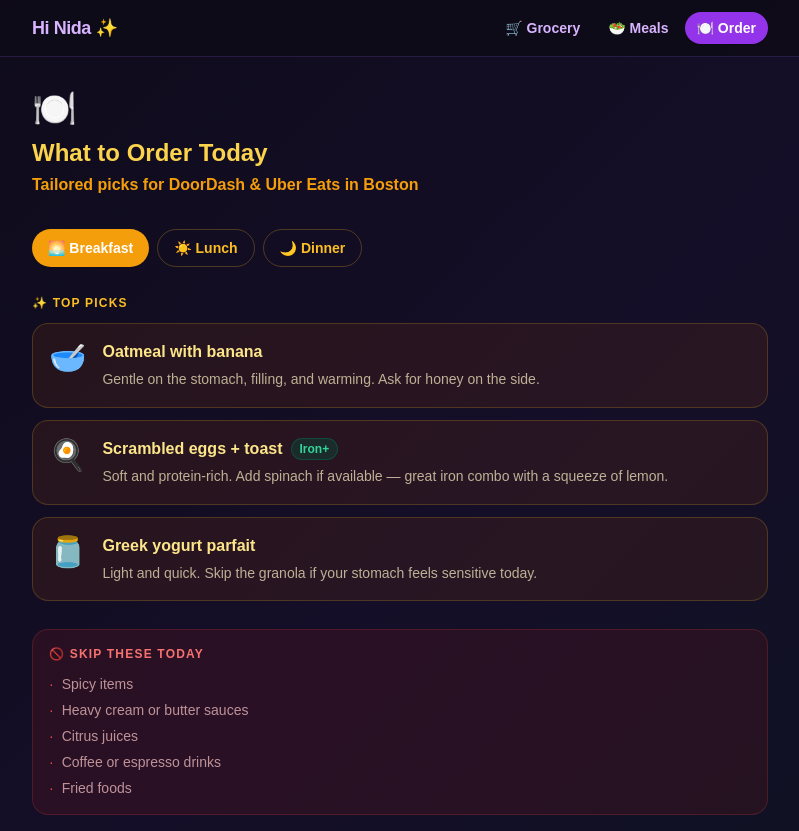
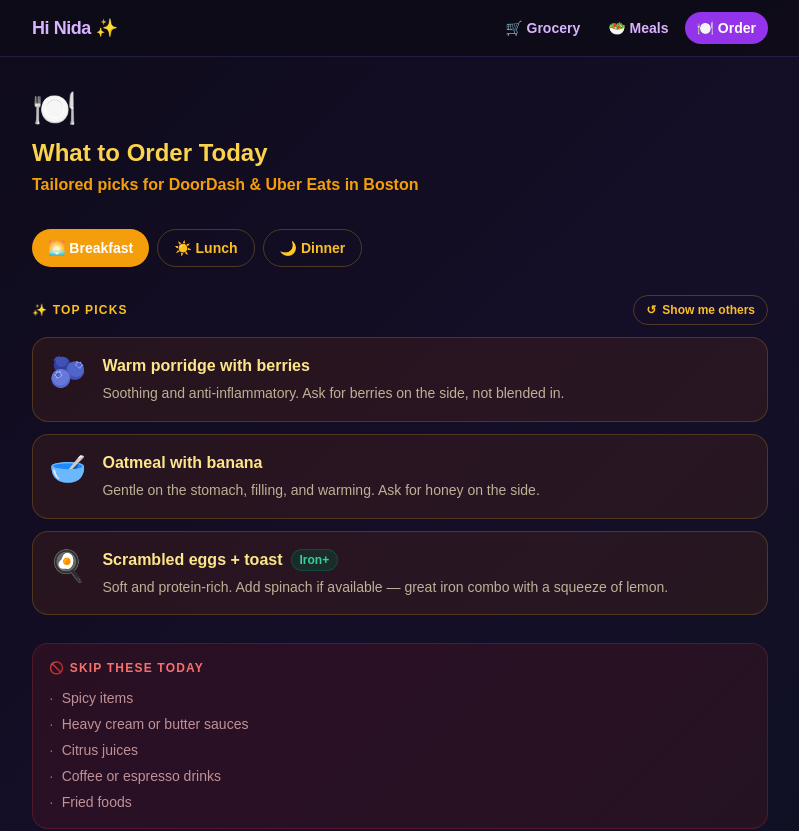
Before and after one commit to thephoenix13/n-health, a Next.js app: page /order in a window 1280 px wide. Shown: the top 831 px of the page, without its empty margins (240-1039 px from the left). Built offline with nearby package versions, Linux system fonts and the light colour scheme.

Commit message:
Add refresh button with expanded picks pool, random selection

```diff
--- a/pages/order.js
+++ b/pages/order.js
@@ -6,24 +6,12 @@ const RECOMMENDATIONS = {
     label: 'Breakfast',
     emoji: '🌅',
     picks: [
-      {
-        dish: 'Oatmeal with banana',
-        note: 'Gentle on the stomach, filling, and warming. Ask for honey on the side.',
-        emoji: '🥣',
-        iron: false,
-      },
-      {
-        dish: 'Scrambled eggs + toast',
-        note: 'Soft and protein-rich. Add spinach if available — great iron combo with a squeeze of lemon.',
-        emoji: '🍳',
-        iron: true,
-      },
-      {
-        dish: 'Greek yogurt parfait',
-        note: 'Light and quick. Skip the granola if your stomach feels sensitive today.',
-        emoji: '🫙',
-        iron: false,
-      },
+      { dish: 'Oatmeal with banana', note: 'Gentle on the stomach, filling, and warming. Ask for honey on the side.', emoji: '🥣', iron: false },
+      { dish: 'Scrambled eggs + toast', note: 'Soft and protein-rich. Add spinach if available — great iron combo with a squeeze of lemon.', emoji: '🍳', iron: true },
+      { dish: 'Greek yogurt parfait', note: 'Light and quick. Skip the granola if your stomach feels sensitive today.', emoji: '🫙', iron: false },
+      { dish: 'Avocado toast', note: 'Good fats, gentle on digestion. Add a poached egg on top if available.', emoji: '🥑', iron: false },
+      { dish: 'Warm porridge with berries', note: 'Soothing and anti-inflammatory. Ask for berries on the side, not blended in.', emoji: '🫐', iron: false },
+      { dish: 'Banana pancakes', note: 'Soft, gentle, and filling. Ask for light syrup or honey instead of heavy toppings.', emoji: '🥞', iron: false },
     ],
     avoid: ['Spicy items', 'Heavy cream or butter sauces', 'Citrus juices', 'Coffee or espresso drinks', 'Fried foods'],
     restaurants: [
@@ -36,24 +24,12 @@ const RECOMMENDATIONS = {
     label: 'Lunch',
     emoji: '☀️',
     picks: [
-      {
-        dish: 'Chicken soup or broth bowl',
-        note: 'The most restorative option. Look for clear or light broths, not cream-based.',
-        emoji: '🍲',
-        iron: false,
-      },
-      {
-        dish: 'Rice bowl with grilled chicken',
-        note: 'Simple, filling, easy to digest. Ask for steamed veggies on the side.',
-        emoji: '🍚',
-        iron: false,
-      },
-      {
-        dish: 'Avocado toast or warm grain bowl',
-        note: 'Good fats, widely available. Go for warm grain bowls over cold salads.',
-        emoji: '🥑',
-        iron: false,
-      },
+      { dish: 'Chicken soup or broth bowl', note: 'The most restorative option. Look for clear or light broths, not cream-based.', emoji: '🍲', iron: false },
+      { dish: 'Rice bowl with grilled chicken', note: 'Simple, filling, easy to digest. Ask for steamed veggies on the side.', emoji: '🍚', iron: false },
+      { dish: 'Warm grain bowl', note: 'Good fats, widely available. Go for warm bowls over cold salads.', emoji: '🥗', iron: false },
+      { dish: 'Lentil soup + bread', note: 'Iron-rich and filling. One of the best choices for energy today.', emoji: '🥣', iron: true },
+      { dish: 'Grilled cheese + tomato soup', note: 'Comforting and easy to digest. Opt for a light tomato base, not creamy.', emoji: '🧀', iron: false },
+      { dish: 'Congee or rice porridge', note: 'The gentlest option on this list. Perfect for low-energy days.', emoji: '🍜', iron: false },
     ],
     avoid: ['Spicy curries', 'Heavy cream-based dishes', 'Fried items', 'Tomato-heavy sauces', 'Cold raw salads'],
     restaurants: [
@@ -66,24 +42,12 @@ const RECOMMENDATIONS = {
     label: 'Dinner',
     emoji: '🌙',
     picks: [
-      {
-        dish: 'Grilled salmon or white fish',
-        note: 'Anti-inflammatory and iron-rich. Look for lemon-herb or olive oil preparations.',
-        emoji: '🐟',
-        iron: true,
-      },
-      {
-        dish: 'Pasta with olive oil or light sauce',
-        note: 'Stick to olive oil, garlic, or white sauce. Avoid heavy tomato-based.',
-        emoji: '🍝',
-        iron: false,
-      },
-      {
-        dish: 'Chicken and rice',
-        note: 'Safe, nourishing, easy on digestion. A reliable choice on any energy day.',
-        emoji: '🍗',
-        iron: false,
-      },
+      { dish: 'Grilled salmon or white fish', note: 'Anti-inflammatory and iron-rich. Look for lemon-herb or olive oil preparations.', emoji: '🐟', iron: true },
+      { dish: 'Pasta with olive oil or light sauce', note: 'Stick to olive oil, garlic, or white sauce. Avoid heavy tomato-based.', emoji: '🍝', iron: false },
+      { dish: 'Chicken and rice', note: 'Safe, nourishing, easy on digestion. A reliable choice on any energy day.', emoji: '🍗', iron: false },
+      { dish: 'Miso soup with tofu and rice', note: 'Probiotic, very gentle, and anti-inflammatory. Great for the gut.', emoji: '🍱', iron: false },
+      { dish: 'Baked cod with mashed potato', note: 'Mild white fish, very easy on digestion. Ask for no heavy butter sauce.', emoji: '🥔', iron: false },
+      { dish: 'Veggie stir-fry with rice', note: 'Well-cooked veggies are gentle. Ask for light soy sauce, no chili.', emoji: '🥦', iron: true },
     ],
     avoid: ['Spicy food', 'Fried dishes', 'Heavy dairy', 'Tomato-heavy curries or pasta', 'Anything too rich or oily'],
     restaurants: [
@@ -100,15 +64,37 @@ function getMealPeriod(hour) {
   return 'dinner'
 }
 
+function pickRandom(arr, n, exclude = []) {
+  const pool = arr.filter(item => !exclude.includes(item))
+  const shuffled = [...pool].sort(() => Math.random() - 0.5)
+  return shuffled.slice(0, n)
+}
+
 export default function Order() {
   const [mealPeriod, setMealPeriod] = useState('breakfast')
+  const [visiblePicks, setVisiblePicks] = useState([])
+
+  const loadPicks = (period) => {
+    setVisiblePicks(pickRandom(RECOMMENDATIONS[period].picks, 3))
+  }
 
   useEffect(() => {
     const bostonHour = parseInt(
       new Date().toLocaleString('en-US', { timeZone: 'America/New_York', hour: 'numeric', hour12: false })
     )
-    setMealPeriod(getMealPeriod(bostonHour))
+    const period = getMealPeriod(bostonHour)
+    setMealPeriod(period)
+    loadPicks(period)
   }, [])
+
+  const handleTabChange = (period) => {
+    setMealPeriod(period)
+    loadPicks(period)
+  }
+
+  const handleRefresh = () => {
+    setVisiblePicks(prev => pickRandom(RECOMMENDATIONS[mealPeriod].picks, 3, prev))
+  }
 
   const rec = RECOMMENDATIONS[mealPeriod]
 
@@ -125,7 +111,7 @@ export default function Order() {
         {Object.entries(RECOMMENDATIONS).map(([key, val]) => (
           <button
             key={key}
-            onClick={() => setMealPeriod(key)}
+            onClick={() => handleTabChange(key)}
             className={`px-4 py-2 rounded-full text-sm font-bold transition-all ${
               mealPeriod === key
                 ? 'bg-amber-500 text-white shadow-sm'
@@ -138,10 +124,20 @@ export default function Order() {
         ))}
       </div>
 
-      {/* Top picks */}
-      <p className="text-xs font-black text-amber-400 uppercase tracking-widest mb-3">✨ Top Picks</p>
+      {/* Top picks header + refresh */}
+      <div className="flex items-center justify-between mb-3">
+        <p className="text-xs font-black text-amber-400 uppercase tracking-widest">✨ Top Picks</p>
+        <button
+          onClick={handleRefresh}
+          className="flex items-center gap-1.5 px-3 py-1.5 rounded-full text-xs font-bold text-amber-400 hover:text-amber-200 transition-all hover:bg-amber-900/40"
+          style={{ border: '1px solid rgba(251, 191, 36, 0.25)' }}
+        >
+          <span>↺</span> Show me others
+        </button>
+      </div>
+
       <div className="flex flex-col gap-3 mb-7">
-        {rec.picks.map((pick, i) => (
+        {visiblePicks.map((pick, i) => (
           <div
             key={i}
             className="rounded-2xl p-4 border flex gap-4 items-start"
```
